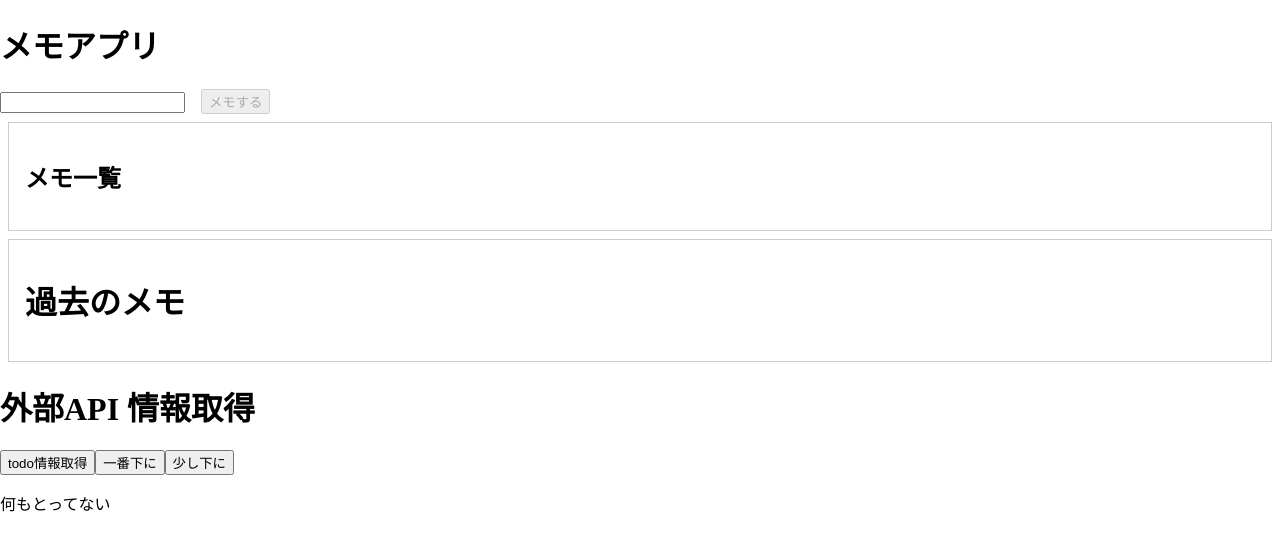
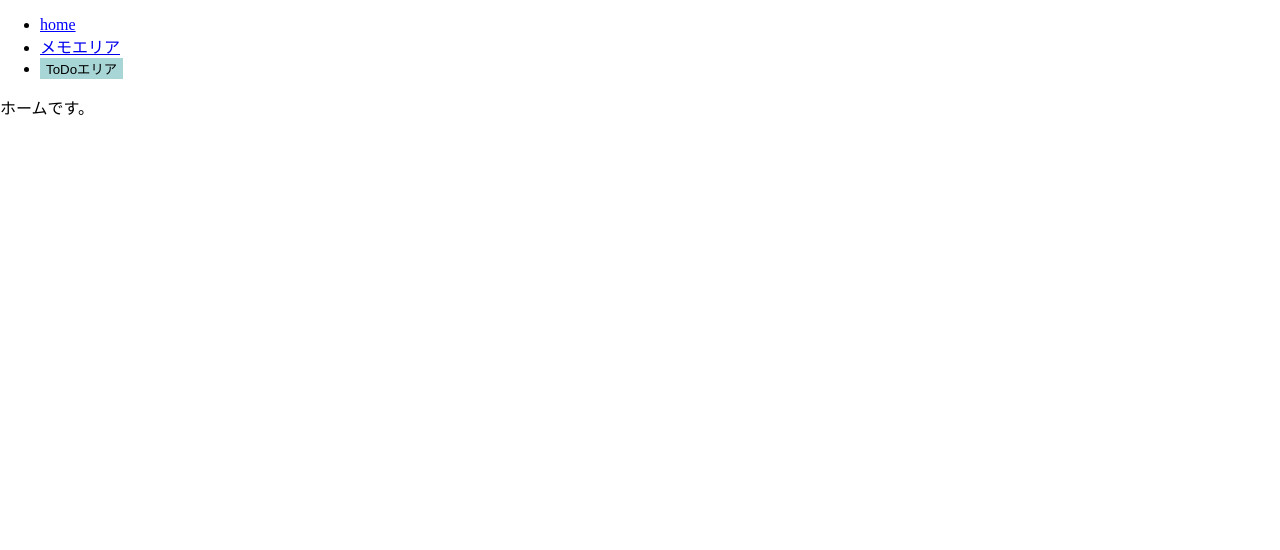
Before and after one commit to kageyamatakumu/react_typescript_memo, a React (Create React App) app in the folder memo/: page / in a window 1280 px wide. Shown: the top 550 px of the page. Built offline with nearby package versions, Linux system fonts and the light colour scheme.

Commit message:
Add: react-router-dom 6 を導入

```diff
--- a/memo/package.json
+++ b/memo/package.json
@@ -14,6 +14,7 @@
     "axios": "^0.27.2",
     "react": "^18.2.0",
     "react-dom": "^18.2.0",
+    "react-router-dom": "^6.3.0",
     "react-scripts": "5.0.1",
     "react-scroll": "^1.8.7",
     "styled-components": "^5.3.5",
--- a/memo/src/App.tsx
+++ b/memo/src/App.tsx
@@ -1,126 +1,38 @@
-import React, { ChangeEvent, useState, useContext } from 'react';
-import styled from "styled-components";
-import { animateScroll as scroll } from "react-scroll";
+import React from 'react';
+import { Routes, Route, NavLink, useNavigate } from 'react-router-dom';
 import './index.css';
 
 // コンポーネント
-import { MemoList } from './compornents/MemoList';
-import { PastMemo } from './compornents/PastMemo';
-import { MemoContentContext } from './compornents/providers/MemoProvider';
-import { Todos } from './compornents/Todos';
+import { MemoArea } from './compornents/main/MemoArea ';
+import { ToDoArea } from './compornents/main/ToDoArea';
+import { Home }from './compornents/main/Home';
 
-// カスタムフック
-import { useFetchUsers } from './hooks/useFetchUsers'
 
 export const App = () => {
-  const [text, setText] = useState<string>("");
-  const [pastMemos, setPastMemo] = useState<string[]>([]);
-
-  // カスタムフック（Todoリストを取得）
-  const { todos, setTodos, onClickFetchTodos } = useFetchUsers();
-
-  // Todoリストを削除
-  const onClickDeleteTodos = (): void => {
-    const newTodos = [...todos];
-    newTodos.splice(0);
-    setTodos(newTodos);
-  }
-
-  // グローバルなState管理 メモ一覧
-  const { memos, setMemos } = useContext(MemoContentContext);
-
-  const onChangeInput = (e: ChangeEvent<HTMLInputElement>) => {
-    // input エリアの値を取得するロジック
-    setText(e.target.value)
-  }
-
-  const onclickAdd = (): void => {
-    // メモを追加するロジック
-    const newMemos = [...memos];
-    newMemos.push(text);
-
-    setMemos(newMemos);
-    setText('');
-  }
-
-  const onClickDelete = (index: number): void => {
-    // メモ欄から削除するロジック
-    const newMemos = [...memos];
-    newMemos.splice(index, 1);
-    setMemos(newMemos);
-
-  // 過去のメモ欄に追加するロジック
-    const newPastMemo = [...pastMemos, memos[index]];
-    setPastMemo(newPastMemo);
-  }
-
-  const onClickBuck = (index: number): void => {
-    // 過去のメモ欄から削除するロジック
-    const newPastMemo = [...pastMemos];
-    newPastMemo.splice(index, 1);
-    setPastMemo(newPastMemo);
-
-    // メモ欄に戻すロジック
-    const newMemos = [...memos, pastMemos[index]];
-    setMemos(newMemos);
-  }
-
-  // TOPに移動する
-  const onClickTop = (): void => {
-    window.scrollTo({
-      top: 0,
-      behavior: "smooth",
-    });
-  }
-
-  // ライブラリを使ったスクロール機能
-  const scrollToTop = (): void => {
-    scroll.scrollToTop();
-  };
-
-  // Bottomに移動する
-  const scrollToBottom = (): void => {
-    scroll.scrollToBottom();
-  };
-
-  const scrollToMore = (): void => {
-    scroll.scrollMore(100);
-  }
-
-  // styled-components
-  const SButton = styled.button`
-    margin-left: 16px;
-  `
-  //
-
+  // ボタンを使ったリンク作成
+  const navigate = useNavigate();
   return (
     <>
       <div>
-        <h1>メモアプリ</h1>
-        <input type="text" value={ text } onChange={ onChangeInput }/>
-        <SButton disabled={ !text } onClick={ onclickAdd }>メモする</SButton>
+        <ul>
+          <li>
+            <NavLink className={({ isActive }) => (isActive ? 'currentURL' : undefined)} to='/'>home</NavLink>
+          </li>
+          <li>
+            <NavLink className={({ isActive }) => (isActive ? 'currentURL' : undefined)} to='/memoarea'>メモエリア</NavLink>
+          </li>
+          <li>
+            <button onClick={() => navigate('/todoarea')} className={'button'}>ToDoエリア</button>
+          </li>
+        </ul>
       </div>
-      <MemoList memos={ memos } onClickDelete={ onClickDelete }/>
-      <PastMemo pastMemos={ pastMemos } onClickBuck={ onClickBuck }/>
-
-      <h1 id="question">外部API 情報取得</h1>
-      { todos.length !== 0 ?
-        <button onClick={ onClickDeleteTodos }>何もない</button> :
-        <button onClick={ onClickFetchTodos }>todo情報取得</button>
-      }
-      <button onClick={ scrollToBottom }>一番下に</button>
-      <button onClick={ scrollToMore }>少し下に</button>
-      { todos.length !== 0 ?
-        <div>
-          {todos.map((todo) => (
-            <Todos userId={ todo.userId } title={ todo.title } completed={ todo.completed } />
-          ))}
-          <button onClick = { onClickTop }>TOPに戻す</button>
-          <button onClick = { scrollToTop }>TOPに戻す(ライブラリ使用)</button>
-        </div>
-        :
-        <p>何もとってない</p>
-      }
+      <Routes>
+        <Route path="/" element={<Home />} />
+        {/* メモエリア */}
+        <Route path="/memoarea" element={<MemoArea/>} />
+        {/* タスク取得エリア */}
+        <Route path="/todoarea" element={<ToDoArea/>} />
+      </Routes>
     </>
   )
 
--- /dev/null
+++ b/memo/src/compornents/main/Home.tsx
@@ -0,0 +1,10 @@
+import React from 'react'
+
+
+export const Home = () => {
+    return (
+        <div>
+            ホームです。
+        </div>
+    )
+}
--- /dev/null
+++ b/memo/src/compornents/main/MemoArea .tsx
@@ -0,0 +1,69 @@
+import React, { ChangeEvent, useState, useContext } from 'react';
+import styled from "styled-components";
+
+// コンポーネント
+import { MemoList } from '../MemoList';
+import { PastMemo } from '../PastMemo';
+import { MemoContentContext } from '../providers/MemoProvider';
+
+
+export const MemoArea  = () => {
+    const [text, setText] = useState<string>("");
+    const [pastMemos, setPastMemo] = useState<string[]>([]);
+
+    // グローバルなState管理 メモ一覧
+    const { memos, setMemos } = useContext(MemoContentContext);
+
+    const onChangeInput = (e: ChangeEvent<HTMLInputElement>) => {
+        // input エリアの値を取得するロジック
+        setText(e.target.value)
+    }
+
+    const onclickAdd = (): void => {
+        // メモを追加するロジック
+        const newMemos = [...memos];
+        newMemos.push(text);
+
+        setMemos(newMemos);
+        setText('');
+    }
+
+    const onClickDelete = (index: number): void => {
+        // メモ欄から削除するロジック
+        const newMemos = [...memos];
+        newMemos.splice(index, 1);
+        setMemos(newMemos);
+
+    // 過去のメモ欄に追加するロジック
+        const newPastMemo = [...pastMemos, memos[index]];
+        setPastMemo(newPastMemo);
+    }
+
+    const onClickBuck = (index: number): void => {
+        // 過去のメモ欄から削除するロジック
+        const newPastMemo = [...pastMemos];
+        newPastMemo.splice(index, 1);
+        setPastMemo(newPastMemo);
+
+        // メモ欄に戻すロジック
+        const newMemos = [...memos, pastMemos[index]];
+        setMemos(newMemos);
+    }
+
+    // styled-components
+    const SButton = styled.button`
+    margin-left: 16px;
+    `
+//
+    return (
+        <>
+            <div>
+                <h1>メモアプリ</h1>
+                <input type="text" value={ text } onChange={ onChangeInput }/>
+                <SButton disabled={ !text } onClick={ onclickAdd }>メモする</SButton>
+            </div>
+            <MemoList memos={ memos } onClickDelete={ onClickDelete }/>
+            <PastMemo pastMemos={ pastMemos } onClickBuck={ onClickBuck }/>
+        </>
+    )
+}
--- /dev/null
+++ b/memo/src/compornents/main/ToDoArea.tsx
@@ -0,0 +1,65 @@
+import React from 'react';
+import { animateScroll as scroll } from "react-scroll";
+
+
+import { Todos } from '../Todos';
+
+// カスタムフック
+import { useFetchUsers } from '../../hooks/useFetchUsers';
+
+export const ToDoArea = () => {
+    // カスタムフック（Todoリストを取得）
+    const { todos, setTodos, onClickFetchTodos } = useFetchUsers();
+
+    // Todoリストを削除
+    const onClickDeleteTodos = (): void => {
+        const newTodos = [...todos];
+        newTodos.splice(0);
+        setTodos(newTodos);
+    }
+
+    // TOPに移動する
+    const onClickTop = (): void => {
+        window.scrollTo({
+        top: 0,
+        behavior: "smooth",
+        });
+    }
+
+    // ライブラリを使ったスクロール機能
+    const scrollToTop = (): void => {
+        scroll.scrollToTop();
+    };
+
+    // Bottomに移動する
+    const scrollToBottom = (): void => {
+        scroll.scrollToBottom();
+    };
+
+    const scrollToMore = (): void => {
+        scroll.scrollMore(100);
+    }
+
+    return (
+        <>
+            <h1 id="question">外部API 情報取得</h1>
+            { todos.length !== 0 ?
+            <button onClick={ onClickDeleteTodos }>何もない</button> :
+            <button onClick={ onClickFetchTodos }>todo情報取得</button>
+            }
+            <button onClick={ scrollToBottom }>一番下に</button>
+            <button onClick={ scrollToMore }>少し下に</button>
+            { todos.length !== 0 ?
+            <div>
+            {todos.map((todo) => (
+                <Todos userId={ todo.userId } title={ todo.title } completed={ todo.completed } />
+            ))}
+            <button onClick = { onClickTop }>TOPに戻す</button>
+            <button onClick = { scrollToTop }>TOPに戻す(ライブラリ使用)</button>
+            </div>
+            :
+            <p>何もとってない</p>
+            }
+        </>
+    )
+}
--- a/memo/src/index.css
+++ b/memo/src/index.css
@@ -1,3 +1,14 @@
 body {
   margin: 0;
 }
+
+.currentURL{
+  color: blue;
+}
+
+.button{
+  outline: none;
+  border: none;
+  background-color: rgb(168, 214, 214);
+  cursor: pointer;
+}
--- a/memo/src/index.tsx
+++ b/memo/src/index.tsx
@@ -2,11 +2,14 @@ import React from 'react';
 import ReactDOM from 'react-dom';
 import { App } from './App';
 import { MemoProvider } from './compornents/providers/MemoProvider';
+import { BrowserRouter } from 'react-router-dom';
 
 ReactDOM.render(
-    <MemoProvider>
-        <App/>
-    </MemoProvider>
+    <BrowserRouter>
+        <MemoProvider>
+            <App/>
+        </MemoProvider>
+    </BrowserRouter>
     ,
     document.getElementById('root')
 );
```
Also changed, not shown: 1 other file (tests, documents, lock files or other folders).
